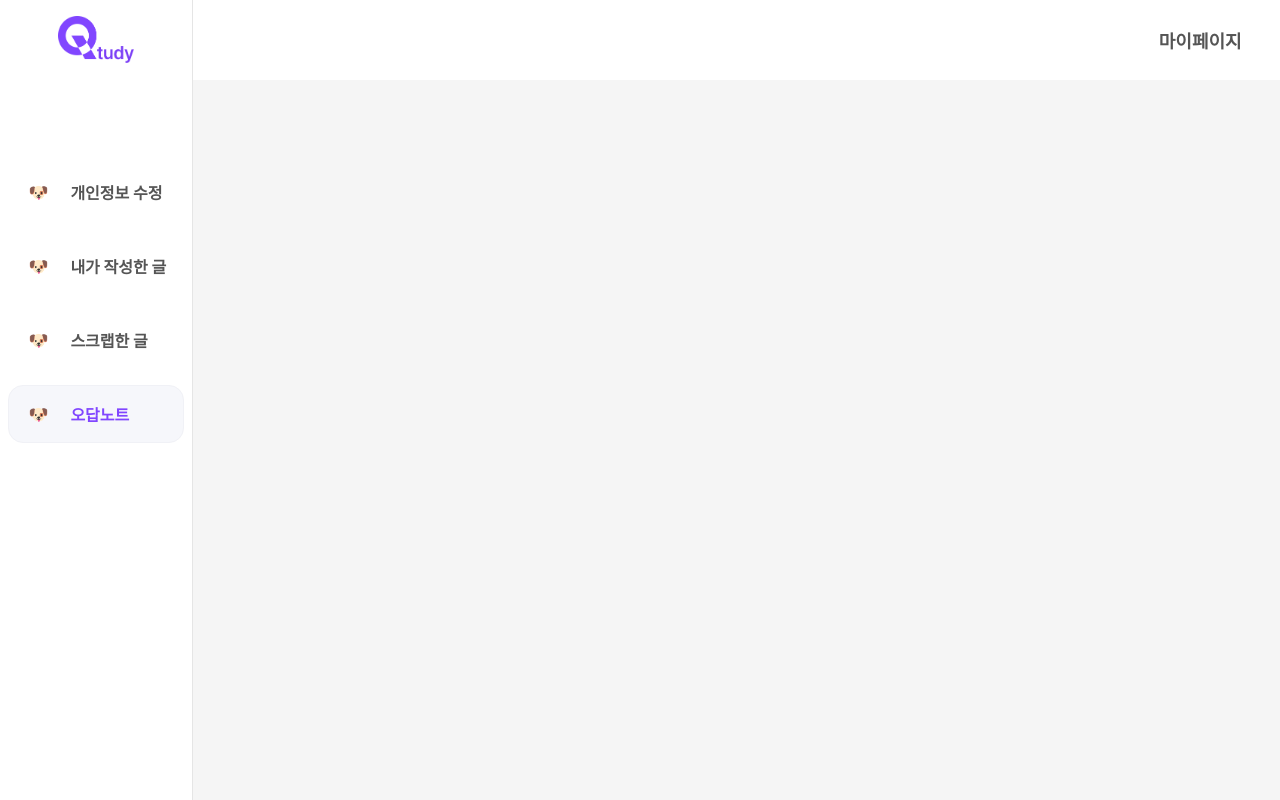
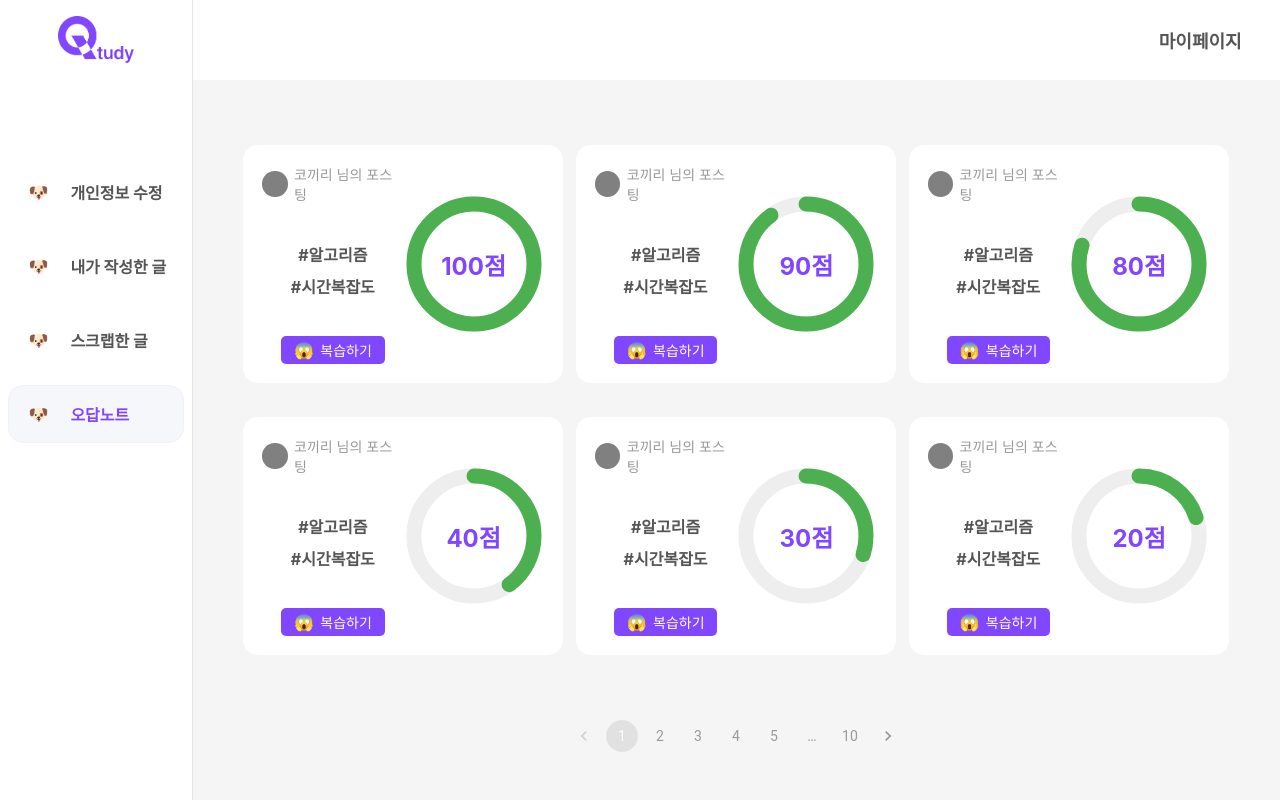
Before and after one commit to 9oormthon-univ/2024_BEOTKKOTTHON_TEAM_20_FE, a React (Create React App) app: page /myMistakeNotebook in a window 1280 px wide. Built offline with nearby package versions, Linux system fonts and the light colour scheme.

Commit message:
[feat] 마이페이지 오답노트 디자인

```diff
--- /dev/null
+++ b/src/components/QuizCard.tsx
@@ -0,0 +1,47 @@
+import React from "react";
+import {
+    Container,
+    Svg,
+    CircleBg,
+    CircleProgress,
+} from "../styles/QuizCardStyled";
+
+interface CircularProgressProps {
+    percent: number; // 진행률
+}
+
+const QuizCard: React.FC<CircularProgressProps> = ({ percent }) => {
+    return (
+        <Container>
+            <div className="quizBox">
+                <div className="sourceBox">
+                    <div className="source_img"></div>
+                    <div className="source_name">코끼리 님의 포스팅</div>
+                </div>
+                <div className="hashtagBox">
+                    <p className="hashtag">#알고리즘</p>
+                    <p className="hashtag">#시간복잡도</p>
+                </div>
+                <div className="linkToQuiz">
+                    <div className="icon">😱</div>
+                    <p className="title">복습하기</p>
+                </div>
+            </div>
+            <div className="scoreBox">
+                <div className="scoreBox_inner">
+                    <Svg width="150" height="150">
+                        <CircleBg cx="75" cy="75" r="60" />
+                        <CircleProgress
+                            cx="75"
+                            cy="75"
+                            r="60"
+                            percent={percent}
+                        />
+                    </Svg>
+                    <p className="score">{percent}점</p>
+                </div>
+            </div>
+        </Container>
+    );
+};
+export default QuizCard;
--- a/src/pages/MyMistakeNotebookPage.tsx
+++ b/src/pages/MyMistakeNotebookPage.tsx
@@ -1,12 +1,26 @@
 import React from "react";
 import { Container } from "../styles/MyMistakeNotebookPageStyled";
 import MyPageNav from "../components/MyPageNav";
+import QuizCard from "../components/QuizCard";
+import BasicPagination from "../components/BasicPagination";
 
 const MyMistakeNotebookPage = () => {
     return (
         <>
             <MyPageNav />
-            <Container>{/* 글 컴포넌트 */}</Container>
+            <Container>
+                <div className="contentBox">
+                    <QuizCard percent={100} />
+                    <QuizCard percent={90} />
+                    <QuizCard percent={80} />
+                    <QuizCard percent={40} />
+                    <QuizCard percent={30} />
+                    <QuizCard percent={20} />
+                </div>
+                <div className="paginationBox">
+                    <BasicPagination />
+                </div>
+            </Container>
         </>
     );
 };
--- a/src/styles/MyMistakeNotebookPageStyled.tsx
+++ b/src/styles/MyMistakeNotebookPageStyled.tsx
@@ -11,6 +11,7 @@ export const Container = styled.div`
     left: 15vw;
 
     display: flex;
+    flex-direction: column;
     justify-content: center;
     align-items: center;
 
@@ -20,11 +21,28 @@ export const Container = styled.div`
 
     .contentBox {
         width: 80vw;
-        height: 80vh;
+        height: 68vh;
+
+        display: flex;
+        justify-content: center;
+        align-items: center;
+        flex-wrap: wrap;
 
         border-radius: 15px;
 
-        background-color: white;
+        /* background-color: white; */
+    }
+
+    .paginationBox {
+        width: 80vw;
+        height: 10vh;
+
+        display: flex;
+        justify-content: center;
+        align-items: flex-end;
+        /* align-items: center; */
+
+        /* background-color: red; */
     }
 `;
 
--- /dev/null
+++ b/src/styles/QuizCardStyled.tsx
@@ -0,0 +1,134 @@
+import styled from "styled-components";
+import theme from "./theme";
+
+export const Container = styled.div`
+    width: 22vw;
+    height: 25vh;
+    padding: 1.5vw;
+    margin: 0.5vw;
+
+    background-color: white;
+    border-radius: 15px;
+
+    display: flex;
+    justify-content: center;
+    align-items: center;
+
+    .quizBox {
+        width: 11vw;
+        height: inherit;
+        display: flex;
+        flex-direction: column;
+        justify-content: space-between;
+        align-items: center;
+    }
+
+    .sourceBox {
+        display: flex;
+        justify-content: center;
+        align-items: center;
+    }
+
+    .source_img {
+        width: 2vw;
+        height: 2vw;
+        margin-right: 0.5vw;
+        border-radius: 50%;
+
+        background-color: gray;
+
+        display: flex;
+        justify-content: center;
+        align-items: center;
+    }
+
+    .source_name {
+        font-size: 14px;
+        color: ${theme.colors.font3};
+    }
+
+    .hashtagBox {
+        width: 11vw;
+        height: 10vh;
+        margin: 1vh 0;
+
+        display: flex;
+        flex-direction: column;
+        justify-content: center;
+        align-items: center;
+    }
+
+    .hashtag {
+        margin: 0.5vh 0;
+        font-weight: bold;
+        font-size: 16px;
+        color: ${theme.colors.font1};
+    }
+
+    .linkToQuiz {
+        padding: 0.3vw 1vw;
+        border-radius: 5px;
+        background-color: ${theme.colors.primary};
+        display: flex;
+        justify-content: center;
+        align-items: center;
+    }
+
+    .icon {
+        margin-right: 0.5vw;
+    }
+
+    .title {
+        font-size: 14px;
+        color: white;
+    }
+
+    .scoreBox {
+        width: 11vw;
+
+        display: flex;
+        justify-content: center;
+        align-items: center;
+    }
+
+    .scoreBox_inner {
+        position: absolute;
+
+        display: flex;
+        justify-content: center;
+        align-items: center;
+    }
+
+    .score {
+        font-size: 24px;
+        font-weight: bold;
+        color: ${theme.colors.primary};
+
+        position: absolute;
+    }
+`;
+
+// ==== 원형 점수 디자인 ====
+
+// SVG 컨테이너 스타일
+export const Svg = styled.svg`
+    transform: rotate(-90deg); // 시작점을 상단으로 설정
+`;
+
+// 배경 원 스타일
+export const CircleBg = styled.circle`
+    fill: none;
+    stroke: #eee; // 배경 색상
+    stroke-width: 15; // 선의 두께
+`;
+
+// 진행 원 스타일
+export const CircleProgress = styled.circle<{ percent: number }>`
+    fill: none;
+    stroke: #4cb050; // 진행 색상
+    stroke-width: 15; // 선의 두께
+    stroke-linecap: round; // 선의 끝 모양을 둥글게
+    stroke-dasharray: 376.8; // 원의 둘레 (2 * Math.PI * radius)
+    stroke-dashoffset: ${(props) =>
+        (1 - props.percent / 100) * 376.8}; // 진행률에 따른 dashoffset 설정
+`;
```
